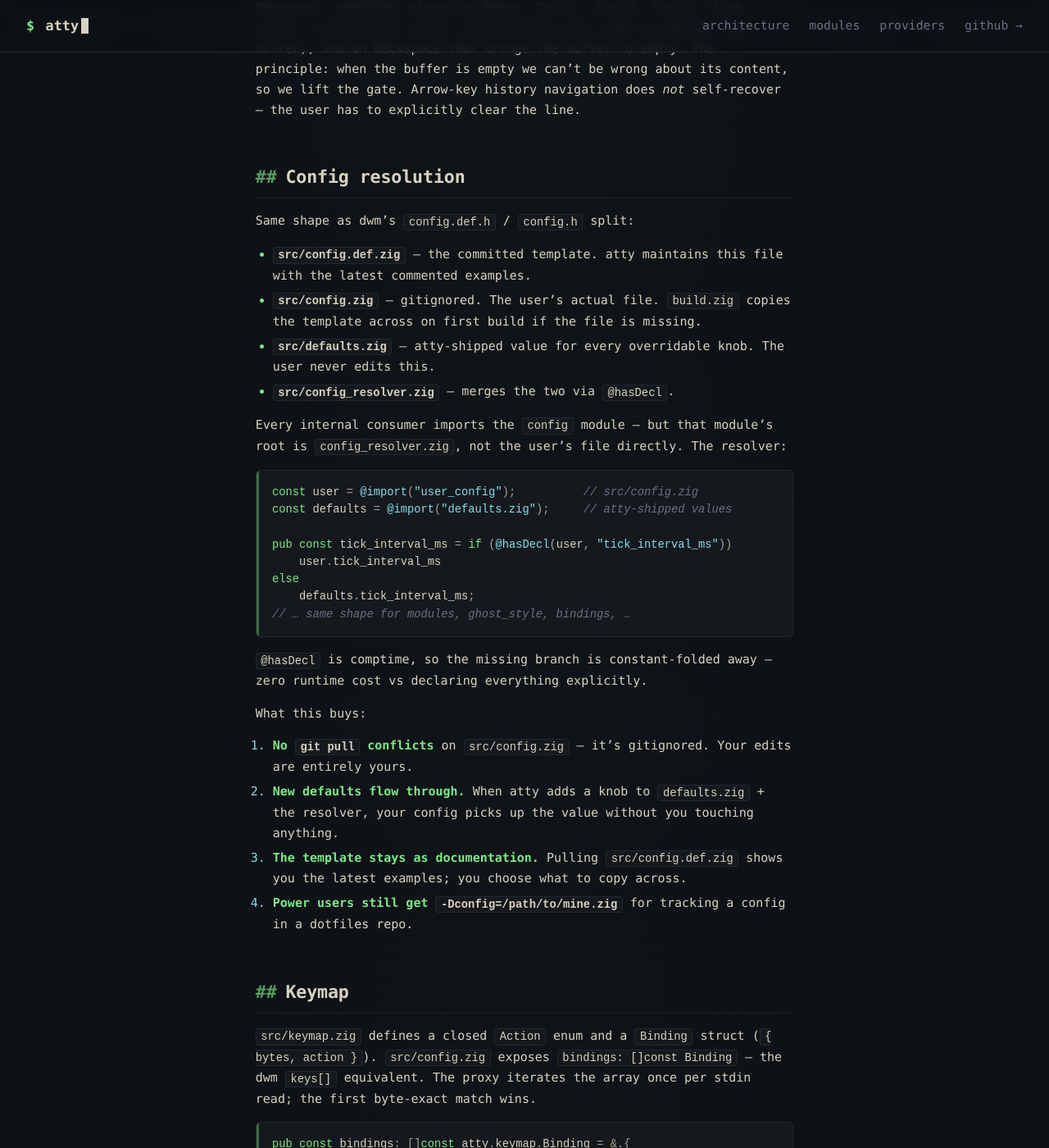
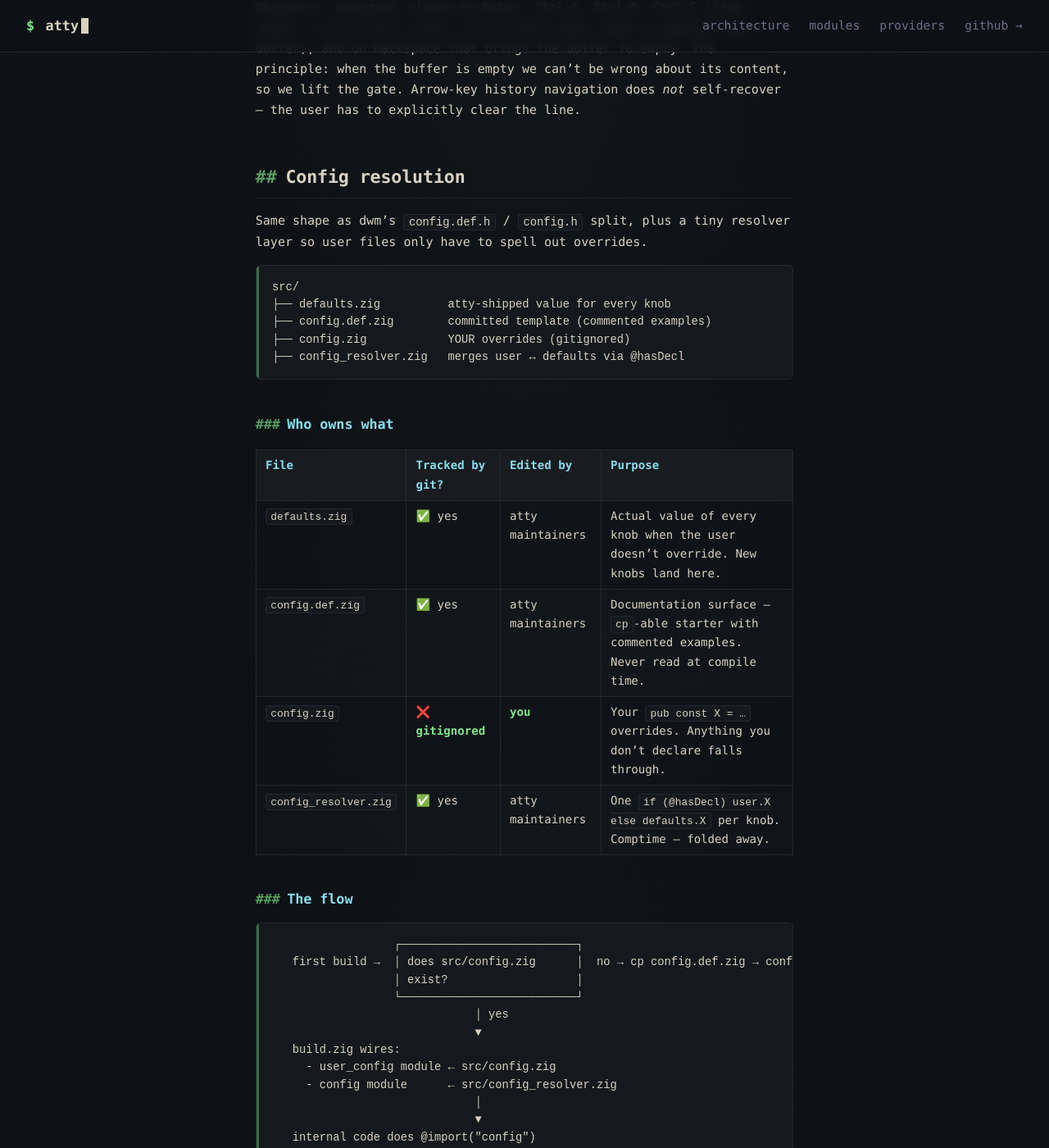
Before and after one commit to fentas/atty, a Jekyll site: the page built from docs/architecture.md, in a window 1280 px wide and 1400 px high, scrolled down 5881 px. Shown: the whole window at 82% size. Built offline with Jekyll 4.4.1, drawn with Linux system fonts in a browser that asks for light colours; some of the changed text lies outside the part shown.

Commit message:
refactor(defaults): swap atuin → history in the default tuple
Out-of-the-box atty (no overrides) should have zero external
dependencies. atuin is great when installed but requires a separate
CLI; the history module reads/writes the shell's own history file
and works on any POSIX system. `bin.atty.sh` users now get a working
ghost-text experience immediately.

  - src/defaults.zig: modules = { guardrail, history }
  - src/config.def.zig: atuin shown as the documented opt-in
  - Verified via nm: a defaults-only binary contains 0 atuin
    symbols, 1 history symbol (DCE works as advertised)
  - docs/index.md "What's in the box" reorders + tags
    History (default) / Atuin (opt-in)
  - README.md modules table matches
  - docs/architecture.md gains the full Config resolution
    overview (file table + flow diagram + day-to-day scenarios
    + maintainer checklist)

Co-Authored-By: Claude Opus 4.7 (1M context) <noreply@anthropic.com>

````diff
--- a/docs/architecture.md
+++ b/docs/architecture.md
@@ -237,45 +237,84 @@ self-recover — the user has to explicitly clear the line.
 
 ## Config resolution
 
-Same shape as dwm's `config.def.h` / `config.h` split:
+Same shape as dwm's `config.def.h` / `config.h` split, plus a tiny
+resolver layer so user files only have to spell out overrides.
 
-- **`src/config.def.zig`** — the committed template. atty maintains
-  this file with the latest commented examples.
-- **`src/config.zig`** — gitignored. The user's actual file. `build.zig`
-  copies the template across on first build if the file is missing.
-- **`src/defaults.zig`** — atty-shipped value for every overridable
-  knob. The user never edits this.
-- **`src/config_resolver.zig`** — merges the two via `@hasDecl`.
-
-Every internal consumer imports the `config` module — but that
-module's root is `config_resolver.zig`, not the user's file directly.
-The resolver:
-
-```zig
-const user = @import("user_config");          // src/config.zig
-const defaults = @import("defaults.zig");     // atty-shipped values
-
-pub const tick_interval_ms = if (@hasDecl(user, "tick_interval_ms"))
-    user.tick_interval_ms
-else
-    defaults.tick_interval_ms;
-// … same shape for modules, ghost_style, bindings, …
+```
+src/
+├── defaults.zig          atty-shipped value for every knob
+├── config.def.zig        committed template (commented examples)
+├── config.zig            YOUR overrides (gitignored)
+├── config_resolver.zig   merges user ↔ defaults via @hasDecl
 ```
 
-`@hasDecl` is comptime, so the missing branch is constant-folded
-away — zero runtime cost vs declaring everything explicitly.
+### Who owns what
 
-What this buys:
+| File | Tracked by git? | Edited by | Purpose |
+|---|---|---|---|
+| `defaults.zig` | ✅ yes | atty maintainers | Actual value of every knob when the user doesn't override. New knobs land here. |
+| `config.def.zig` | ✅ yes | atty maintainers | Documentation surface — `cp`-able starter with commented examples. Never read at compile time. |
+| `config.zig` | ❌ **gitignored** | **you** | Your `pub const X = …` overrides. Anything you don't declare falls through. |
+| `config_resolver.zig` | ✅ yes | atty maintainers | One `if (@hasDecl) user.X else defaults.X` per knob. Comptime — folded away. |
 
-1. **No `git pull` conflicts** on `src/config.zig` — it's gitignored.
-   Your edits are entirely yours.
-2. **New defaults flow through.** When atty adds a knob to
-   `defaults.zig` + the resolver, your config picks up the value
-   without you touching anything.
-3. **The template stays as documentation.** Pulling `src/config.def.zig`
-   shows you the latest examples; you choose what to copy across.
-4. **Power users still get `-Dconfig=/path/to/mine.zig`** for tracking
-   a config in a dotfiles repo.
+### The flow
+
+```
+                  ┌──────────────────────────┐
+   first build →  │ does src/config.zig      │  no → cp config.def.zig → config.zig
+                  │ exist?                   │
+                  └──────────────────────────┘
+                              │ yes
+                              ▼
+   build.zig wires:
+     - user_config module ← src/config.zig
+     - config module      ← src/config_resolver.zig
+                              │
+                              ▼
+   internal code does @import("config")
+                              │
+                              ▼
+   ┌─────────────────────────────────────────────────┐
+   │ config_resolver.zig                              │
+   │                                                  │
+   │ pub const X = if (@hasDecl(user, "X"))           │
+   │     user.X                                       │
+   │ else                                             │
+   │     defaults.X;                                  │
+   └─────────────────────────────────────────────────┘
+                              │
+              ┌───────────────┴───────────────┐
+              │                               │
+              ▼                               ▼
+        proxy.zig                       dispatch.zig
+        (reads config.bindings,         (Dispatcher(config.modules))
+         config.tick_interval_ms,
+         config.ghost_style, …)
+```
+
+`@hasDecl` is comptime, so the missing branch is constant-folded —
+zero runtime cost compared to declaring everything explicitly.
+
+### Day-to-day, by scenario
+
+| Scenario | What happens |
+|---|---|
+| **Fresh clone**, run `zig build` | build.zig sees no `config.zig`, copies `config.def.zig` across. Build succeeds with all defaults. |
+| **You edit `config.zig`** to set `ghost_style` | Resolver returns *your* `ghost_style`. Other knobs still come from `defaults.zig`. |
+| **atty adds a new knob** | Lands in `defaults.zig` + resolver, optionally surfaced in `config.def.zig` comments. Your `config.zig` is untouched. You get the new default automatically. |
+| **atty changes a default** | If you didn't override it, you get the new value. If you did, your override still wins. |
+| **You `git pull`** | `config.zig` is untracked → no conflict, ever. `config.def.zig` may have new commented examples — read them at leisure. |
+| **You delete `config.zig`** | Next `zig build` recreates it from the template. |
+| **You want config in your dotfiles** | `make CONFIG=/path/to/mine.zig build` (or `-Dconfig=…`). Bypasses the bootstrap entirely. |
+
+### Adding a new knob (maintainer's checklist)
+
+1. Add it to `defaults.zig` with a sensible default value.
+2. Mirror it in `config_resolver.zig` with the `if (@hasDecl) … else defaults.…` line.
+3. Optionally show it as a commented example in `config.def.zig`.
+4. Document it in `docs/providers.md` (if module-specific) or here (if cross-cutting).
+
+That's the entire surface area. No user file ever has to change.
 
 ## Keymap
 
````
Also changed, not shown: docs/index.md (+8 -8 lines), README.md, 2 other files.
